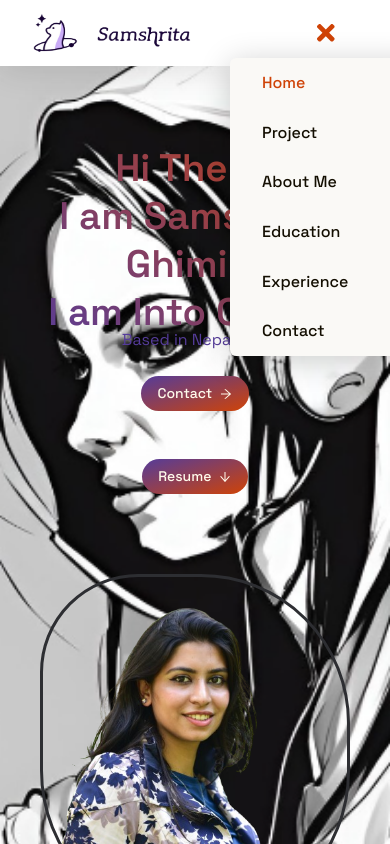
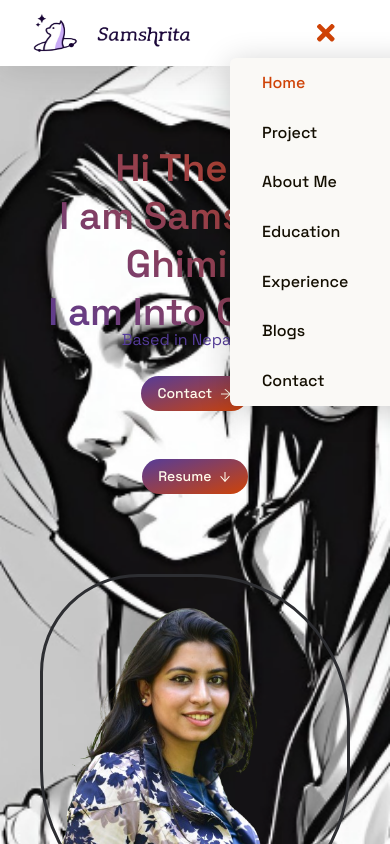
Before and after one commit to samshrita/portfolio-website, a React (Vite) app: page / in a window 390 px wide. Both pictures are taken after a click on the button 326 px from the left and 32 px from the top of the page. Shown: the top 844 px of the page. Built offline with nearby package versions, Linux system fonts and the light colour scheme.

Commit message:
dropdown

```diff
--- a/src/ui/header.jsx
+++ b/src/ui/header.jsx
@@ -166,20 +166,26 @@ function Header() {
             About Me
           </StyledDropdownDivContentA>
           <StyledDropdownDivContentA
-            $isactive={activePage.includes(RoutingLinks.contact)}
-            href={RoutingLinks.contact}
+            $isactive={activePage.includes(RoutingLinks.education)}
+            href={RoutingLinks.education}
           >
             Education
           </StyledDropdownDivContentA>
           <StyledDropdownDivContentA
-            $isactive={activePage.includes(RoutingLinks.education)}
-            href={RoutingLinks.education}
+            $isactive={activePage.includes(RoutingLinks.experience)}
+            href={RoutingLinks.experience}
           >
             Experience
           </StyledDropdownDivContentA>
           <StyledDropdownDivContentA
-            $isactive={activePage.includes(RoutingLinks.experience)}
-            href={RoutingLinks.experience}
+            $isactive={activePage.includes(RoutingLinks.blogs)}
+            href={RoutingLinks.blogs}
+          >
+             Blogs
+          </StyledDropdownDivContentA>
+          <StyledDropdownDivContentA
+            $isactive={activePage.includes(RoutingLinks.contact)}
+            href={RoutingLinks.contact}
           >
             Contact
           </StyledDropdownDivContentA>
```
